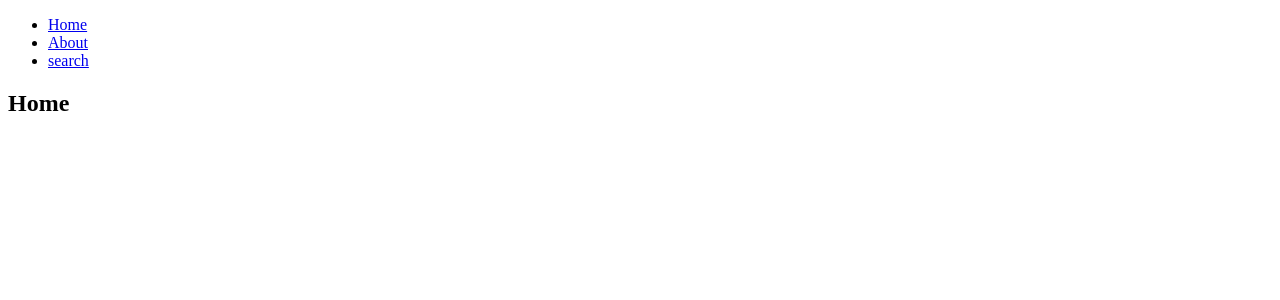
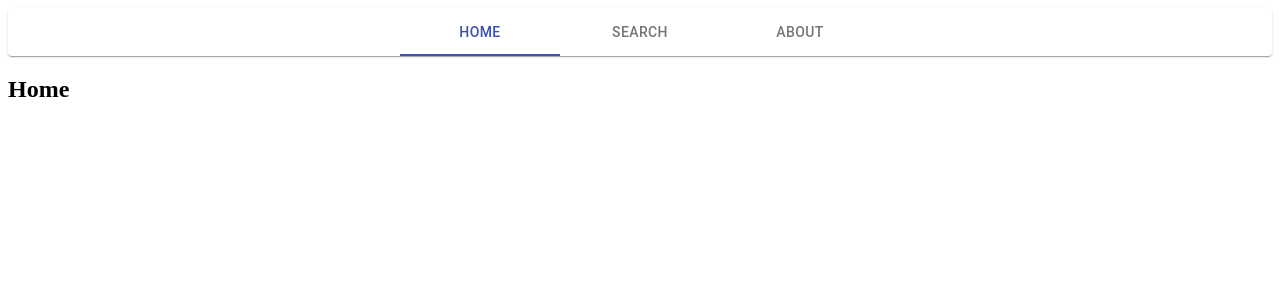
Before and after one commit to morsning/react, a React (Create React App) app in the folder project-3/: page / in a window 1280 px wide. Shown: the top 300 px of the page. Built offline with nearby package versions, Linux system fonts and the light colour scheme.

Commit message:
using our old navbar for routing with react router links

```diff
--- a/project-3/src/Components/App.js
+++ b/project-3/src/Components/App.js
@@ -4,13 +4,23 @@ import Search from './Search'
 import { Nav } from './Nav'
 
 class App extends React.Component {
+    state = {
+        categorySelected : 0
+    }
+
+    onCategoryChange = selectedCat => {
+        console.log("selected category: " + selectedCat)
+        this.setState({
+            categorySelected : selectedCat
+        })
+    }
 
     render() {
         return (
             <div>
                 <Router>
                     <div>
-                        <Nav />
+                        <Nav selectedCat={this.state.categorySelected} onSelect={this.onCategoryChange}/>
                         <Route exact path="/" component={Home} />
                         <Route path="/about" component={About} />
                         <Route path="/search" component={SearchPage} />
@@ -32,6 +42,7 @@ function About() {
 function SearchPage() {
     return (
         <div>
+            <h2>Search</h2>
             <Search />
         </div>
     );
--- a/project-3/src/Components/Nav.js
+++ b/project-3/src/Components/Nav.js
@@ -1,18 +1,27 @@
 import React from 'react';
+import Paper from '@material-ui/core/Paper';
+import Tabs from '@material-ui/core/Tabs';
+import Tab from '@material-ui/core/Tab';
 import { Link } from "react-router-dom";
 
 //Destructuring
 //Ny funktionalitet i Javascript som man kommer stöta på till och från.
 // istället för att passa in props så använder vi object destructuring för att enklare använda dess nycklars värden.
-export const Nav = () => {
+export const Nav = ({selectedCat, onSelect}) => {
 
     return (
-        <div>
-            <ul>
-            <li><Link to="/">Home</Link></li>
-            <li><Link to="/about">About</Link></li>
-            <li><Link to="/search">search</Link></li>
-            </ul>
-        </div>
+        <Paper>
+        <Tabs
+            value={selectedCat}
+            onChange={(event, index) => {onSelect(index)}}
+            indicatorColor="primary"
+            textColor="primary"
+            centered
+        >
+            <Tab label="Home" component={Link} to="/"/>
+            <Tab label="Search" component={Link} to="/search"/>
+            <Tab label="About" component={Link} to="/about"/>
+        </Tabs>
+        </Paper>
     )
 }
```
